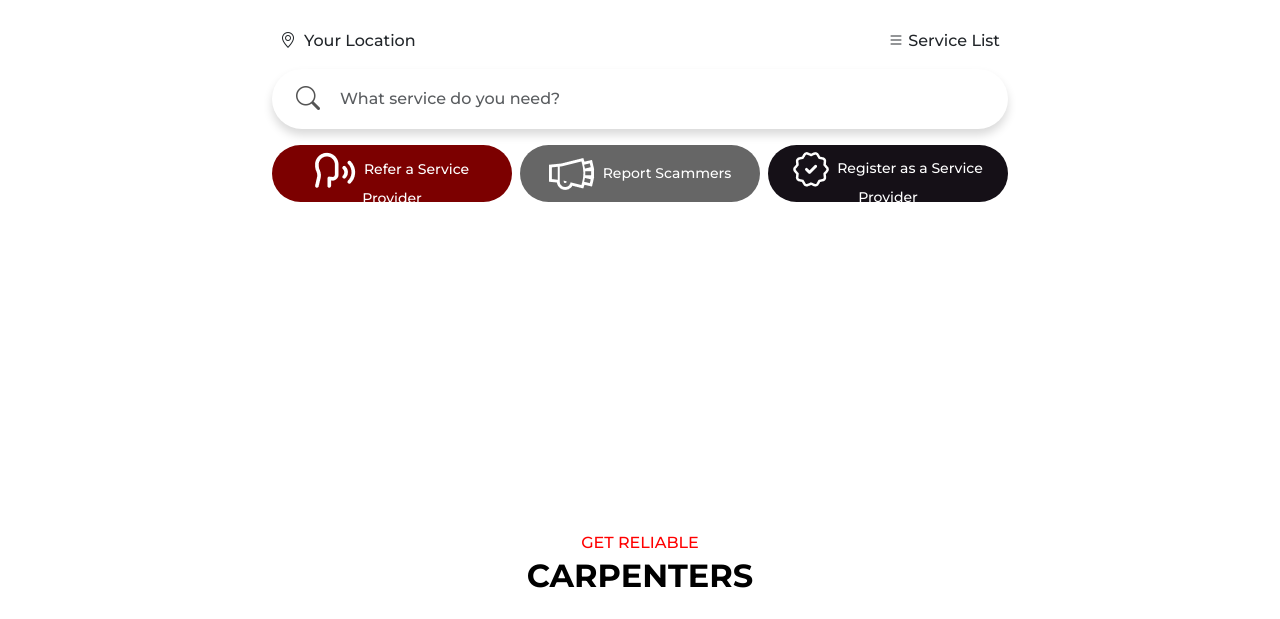
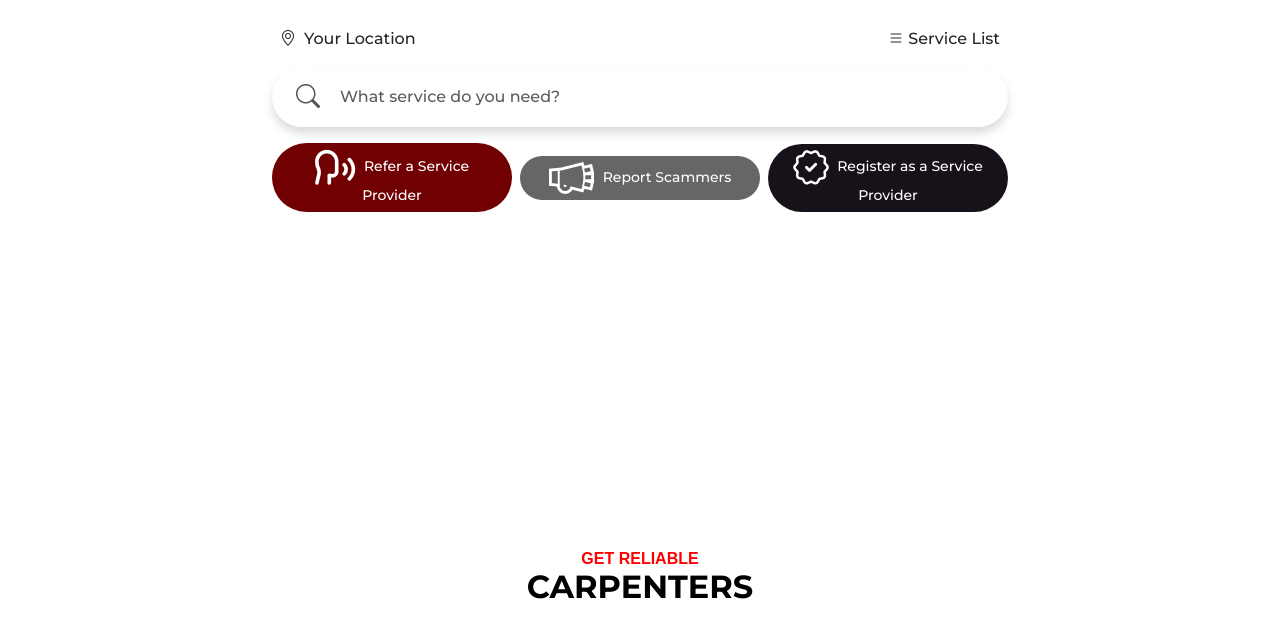
Before and after one commit to Kingno3l/baton-test, a plain HTML site: page index.html in a window 1280 px wide. Shown: the part 181-800 px from the top of the page. Drawn offline with nearby package versions, Linux system fonts and the light colour scheme.

Commit message:
ready for test

```diff
--- a/index.html
+++ b/index.html
@@ -69,14 +69,70 @@
             padding: 1rem;
         }
 
+        .reliable-banner h5 {
+            font-family: 'Amiko', sans-serif;
+            font-weight: 700;
+            font-style: normal;
+            line-height: 100%;
+            letter-spacing: 0;
+            vertical-align: middle;
+            margin-bottom: 0.25rem;
+        }
+
+        .reliable-banner h2 {
+            font-family: 'Montserrat', sans-serif;
+            font-style: normal;
+            line-height: 100%;
+            letter-spacing: 0;
+            vertical-align: middle;
+            margin: 0;
+        }
+
         .fixed-button {
             width: 100%;
-            height: 57.46px;
+            /* height: 57.46px; */
             border-radius: 38.31px;
             opacity: 1;
             font-size: 14px;
             /* Your desired font size */
         }
+
+        .btn-custom-red {
+  background-color: #B40C0F;
+  color: #fff;
+  border: none;
+}
+
+.btn-custom-red:hover,
+.btn-custom-red:focus {
+  background-color: #990b0d; /* A slightly darker shade for hover */
+  color: #fff;
+}
+
+.btn-custom-red {
+  background-color: #700002;
+  color: #fff;
+  border: none;
+}
+
+.btn-custom-gray {
+  background-color: #666666;
+  color: #fff;
+  border: none;
+}
+
+.btn-custom-black {
+  background-color: #171219;
+  color: #fff;
+  border: none;
+}
+
+.btn-custom-red:hover,
+.btn-custom-gray:hover,
+.btn-custom-black:hover {
+  opacity: 0.9;
+}
+
 
 
         /* Mobile: Black background */
@@ -87,14 +143,17 @@
             }
 
             .reliable-banner h5 {
-                color: red;
-                font-size: 0.85rem;
+                color: rgb(255, 255, 255);
                 margin-bottom: 0.25rem;
+                font-size: 12px;
             }
 
             .reliable-banner h2 {
-                font-size: 1.75rem;
+                /* font-size: 1.75rem;
+                font-weight: 800; */
                 font-weight: 800;
+                /* ExtraBold */
+                font-size: 32px;
             }
 
             .btn {
@@ -121,6 +180,16 @@
             .fixed-button {
                 width: 318.93px;
                 /* Apply fixed width only on medium+ screens */
+            }
+
+            .reliable-banner h5 {
+                font-size: 24px;
+            }
+
+            .reliable-banner h2 {
+                font-weight: 900;
+                /* Black */
+                font-size: 54.36px;
             }
         }
 
@@ -150,12 +219,13 @@
     <!-- Header Buttons -->
     <div class="d-flex justify-content-between align-items-center mb-3">
         <button class="btn btn-custom-outline">Invite Others</button>
-        <button class="btn btn-danger rounded-3 px-4">Sign Up</button>
+        <button class="btn btn-custom-red rounded-3 px-4">Sign Up</button>
+
     </div>
 
     <!-- Logo and Tagline -->
     <div class="text-center my-4">
-<img src="logo.svg" alt="BATON Logo" class="img-fluid" style="max-height: 60px;">
+        <img src="logo.svg" alt="BATON Logo" class="img-fluid" style="max-height: 60px;">
         <p class="fw-semibold">The Ultimate Search Engine For Reliable Service Providers</p>
     </div>
 
@@ -183,17 +253,18 @@
                 <div class="d-flex flex-column flex-md-row justify-content-center align-items-center gap-2">
 
 
-                    <button class="btn btn-red fixed-button">
-                        <img src="vector1.png" alt="Refer Icon" class="me-2" >Refer a Service Provider
-                    </button>
+                <button class="btn btn-custom-red fixed-button">
+                    <img src="vector1.png" alt="Refer Icon" class="me-2">Refer a Service Provider
+                </button>
 
-                    <button class="btn btn-gray fixed-button">
-                        <img src="vector2.png" alt="Report Icon" class="me-2" >Report Scammers
-                    </button>
+                <button class="btn btn-custom-gray fixed-button">
+                    <img src="vector2.png" alt="Report Icon" class="me-2">Report Scammers
+                </button>
 
-                    <button class="btn btn-black fixed-button">
-                        <img src="vector3.png" alt="Register Icon" class="me-2" >Register as a Service Provider
-                    </button>
+                <button class="btn btn-custom-black fixed-button">
+                    <img src="vector3.png" alt="Register Icon" class="me-2">Register as a Service Provider
+                </button>
+
 
 
                 </div>
```
